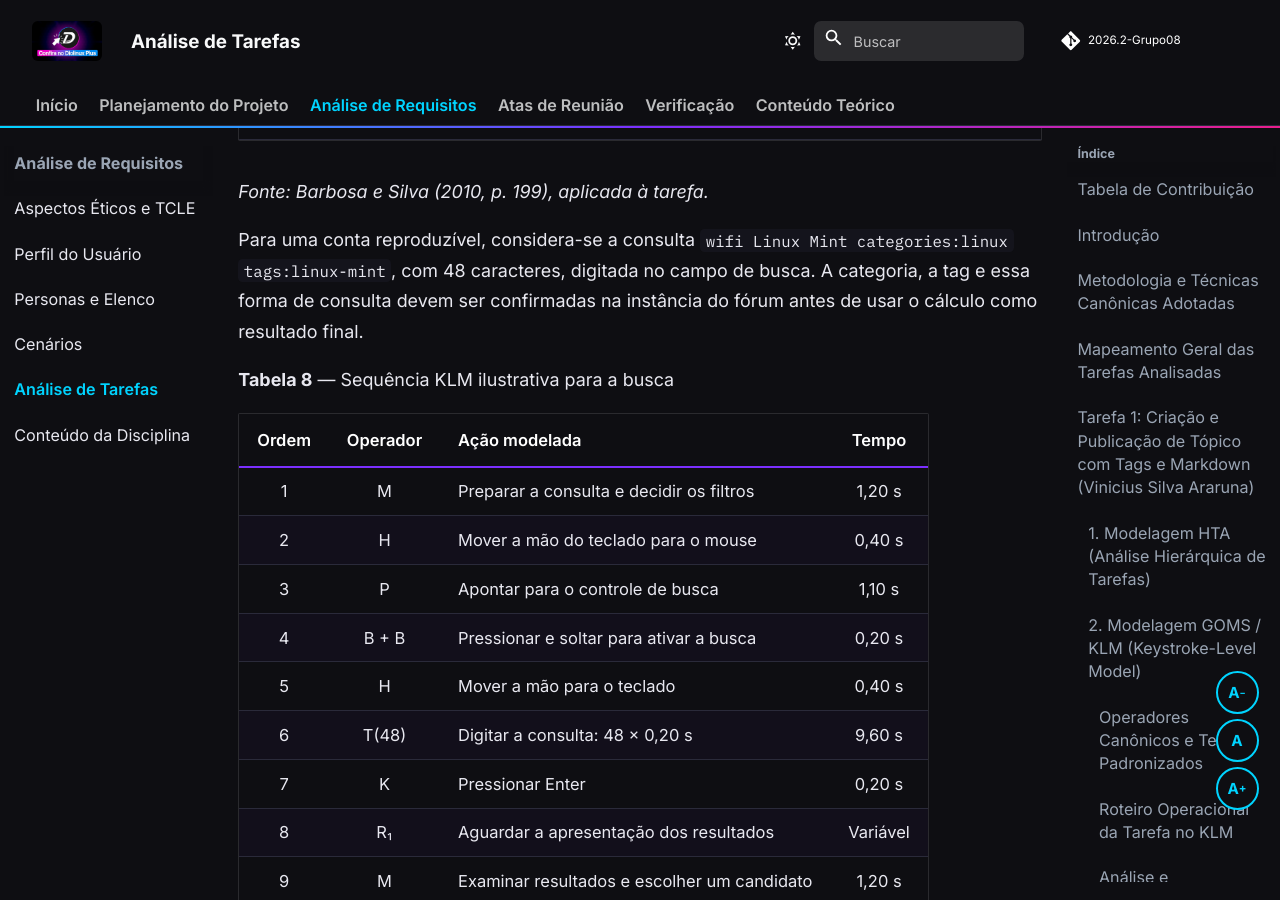
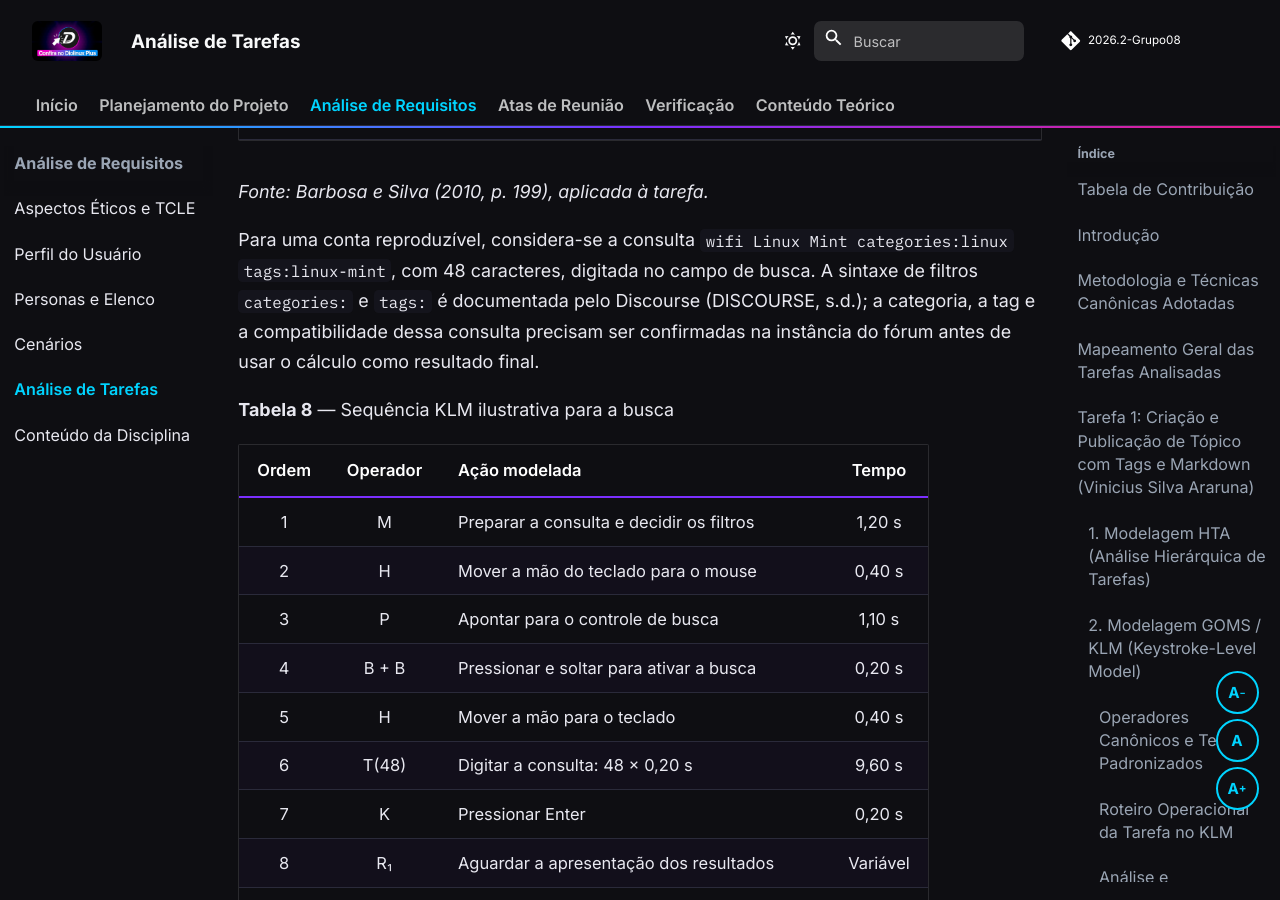
Before and after one commit to Interacao-Humano-Computador/2026.2-Grupo08, an MkDocs documentation site: the page built from docs/analise-requisitos/analise-tarefas.md, in a window 1280 px wide and 900 px high, scrolled down 15189 px. Built offline with MkDocs 1.6.1 and Material for MkDocs 9.7.7, drawn with Linux system fonts in a browser that asks for light colours; comment, search, counter and statistics services are not loaded; some of the changed lines change nothing that is shown; some of the changed text lies outside the part shown.

Commit message:
docs(tarefas): ajusta referencias e numeracao

```diff
--- a/docs/analise-requisitos/analise-tarefas.md
+++ b/docs/analise-requisitos/analise-tarefas.md
@@ -319,7 +319,7 @@
 
 _Fonte: Barbosa e Silva (2010, p. 199), aplicada à tarefa._
 
-Para uma conta reproduzível, considera-se a consulta `wifi Linux Mint categories:linux tags:linux-mint`, com 48 caracteres, digitada no campo de busca. A categoria, a tag e essa forma de consulta devem ser confirmadas na instância do fórum antes de usar o cálculo como resultado final.
+Para uma conta reproduzível, considera-se a consulta `wifi Linux Mint categories:linux tags:linux-mint`, com 48 caracteres, digitada no campo de busca. A sintaxe de filtros `categories:` e `tags:` é documentada pelo Discourse (DISCOURSE, s.d.); a categoria, a tag e a compatibilidade dessa consulta precisam ser confirmadas na instância do fórum antes de usar o cálculo como resultado final.
 
 **Tabela 8** — Sequência KLM ilustrativa para a busca
 
@@ -358,9 +358,9 @@
 
 ## Histórico de Versão
 
-A Tabela 6 documenta o histórico de versões deste artefato.
+A Tabela 9 documenta o histórico de versões deste artefato.
 
-**Tabela 6** — Histórico de versão do documento
+**Tabela 9** — Histórico de versão do documento
 
 | Versão | Data | Descrição | Autor(es) | Revisor(es) |
 | :---: | :---: | :--- | :---: | :---: |
```
